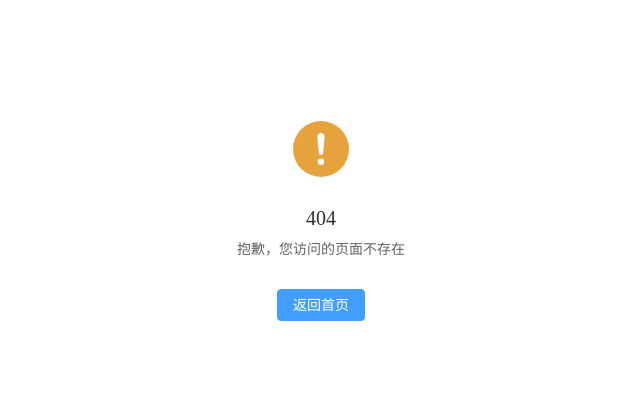
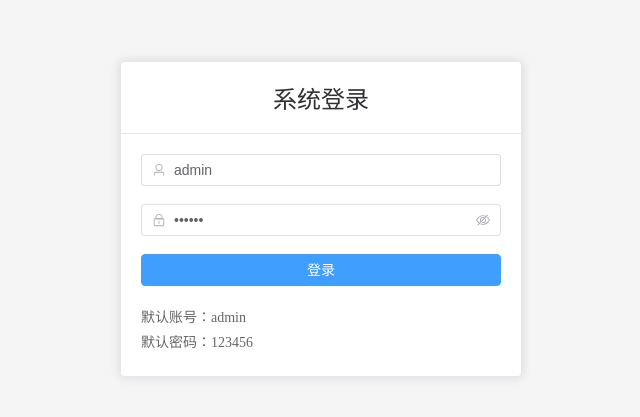
Before and after one commit to YZJKtxGO/carbon_manage, a Vue app: page /login in a window 1280 px wide. Before the commit this address had no page. Shown: the part 181-598 px from the top of the page, without its empty margins (319-959 px from the left). Built offline with nearby package versions, Linux system fonts and the light colour scheme.

Commit message:
添加登录页面

```diff
--- a/src/api/user.js
+++ b/src/api/user.js
@@ -3,7 +3,7 @@ import request from '@/utils/request'
 // 用户登录
 export function login(data) {
   return request({
-    url: '/auth/login',
+    url: '/user/login',
     method: 'post',
     data
   })
@@ -51,3 +51,10 @@ export function deleteUser(id) {
     method: 'delete'
   })
 }
+
+export function logout() {
+  return request({
+    url: '/user/logout',
+    method: 'post'
+  })
+}
--- a/src/router/index.js
+++ b/src/router/index.js
@@ -2,6 +2,12 @@ import { createRouter, createWebHistory } from 'vue-router'
 import Layout from '../layout/index.vue'
 
 const routes = [
+  {
+    path: '/login',
+    name: 'Login',
+    component: () => import('../views/login/index.vue'),
+    meta: { title: '登录' }
+  },
   {
     path: '/',
     component: Layout,
@@ -130,8 +136,28 @@ const router = createRouter({
 
 // 添加路由守卫
 router.beforeEach((to, from, next) => {
-  // 这里可以添加路由拦截逻辑
-  next()
+  const token = localStorage.getItem('token')
+
+  // 白名单路由 - 不需要登录就可以访问
+  const whiteList = ['/login']
+
+  if (token) {
+    if (to.path === '/login') {
+      // 已登录且要跳转的页面是登录页
+      next({ path: '/' })
+    } else {
+      next()
+    }
+  } else {
+    // 未登录
+    if (whiteList.includes(to.path)) {
+      // 在免登录白名单中，直接进入
+      next()
+    } else {
+      // 其他没有访问权限的页面将被重定向到登录页面
+      next(`/login?redirect=${to.path}`)
+    }
+  }
 })
 
 export default router
--- /dev/null
+++ b/src/views/login/index.vue
@@ -0,0 +1,131 @@
+<template>
+  <div class="login-container">
+    <el-card class="login-card">
+      <template #header>
+        <h2 class="login-title">系统登录</h2>
+      </template>
+
+      <el-form :model="loginForm" :rules="loginRules" ref="loginFormRef">
+        <el-form-item prop="username">
+          <el-input
+            v-model="loginForm.username"
+            placeholder="请输入用户名"
+            prefix-icon="User"
+          />
+        </el-form-item>
+
+        <el-form-item prop="password">
+          <el-input
+            v-model="loginForm.password"
+            type="password"
+            placeholder="请输入密码"
+            prefix-icon="Lock"
+            show-password
+          />
+        </el-form-item>
+
+        <el-form-item>
+          <el-button
+            type="primary"
+            class="login-button"
+            @click="handleLogin"
+            :loading="loading"
+          >
+            {{ loading ? '登录中...' : '登录' }}
+          </el-button>
+        </el-form-item>
+      </el-form>
+      <div class="login-tips">
+        <p>默认账号：admin</p>
+        <p>默认密码：123456</p>
+      </div>
+    </el-card>
+  </div>
+</template>
+
+<script setup>
+import { ref, reactive } from 'vue'
+import { useRouter, useRoute } from 'vue-router'
+import { ElMessage } from 'element-plus'
+import { login } from '@/api/user'
+
+const router = useRouter()
+const route = useRoute()
+const loginFormRef = ref(null)
+
+const loginForm = reactive({
+  username: 'admin',
+  password: '123456'
+})
+
+const loginRules = {
+  username: [
+    { required: true, message: '请输入用户名', trigger: 'blur' }
+  ],
+  password: [
+    { required: true, message: '请输入密码', trigger: 'blur' }
+  ]
+}
+
+const loading = ref(false)
+
+const handleLogin = async () => {
+  if (!loginFormRef.value) return
+
+  try {
+    await loginFormRef.value.validate()
+
+    loading.value = true
+    const res = await login(loginForm)
+
+    // 存储token和用户信息
+    localStorage.setItem('token', res.data.token)
+    localStorage.setItem('userInfo', JSON.stringify(res.data.userInfo))
+
+    ElMessage.success('登录成功')
+
+    // 获取重定向地址
+    const redirect = route.query.redirect || '/'
+    router.push(redirect)
+  } catch (error) {
+    console.error('登录失败:', error)
+    ElMessage.error(error.response?.data?.message || error.message || '登录失败')
+  } finally {
+    loading.value = false
+  }
+}
+</script>
+
+<style scoped>
+.login-container {
+  height: 100vh;
+  display: flex;
+  justify-content: center;
+  align-items: center;
+  background-color: #f5f5f5;
+}
+
+.login-card {
+  width: 400px;
+}
+
+.login-title {
+  text-align: center;
+  margin: 0;
+  font-weight: 500;
+}
+
+.login-button {
+  width: 100%;
+}
+
+.login-tips {
+  margin-top: 20px;
+  color: #666;
+  font-size: 14px;
+}
+
+.login-tips p {
+  margin: 5px 0;
+}
+</style>
```
